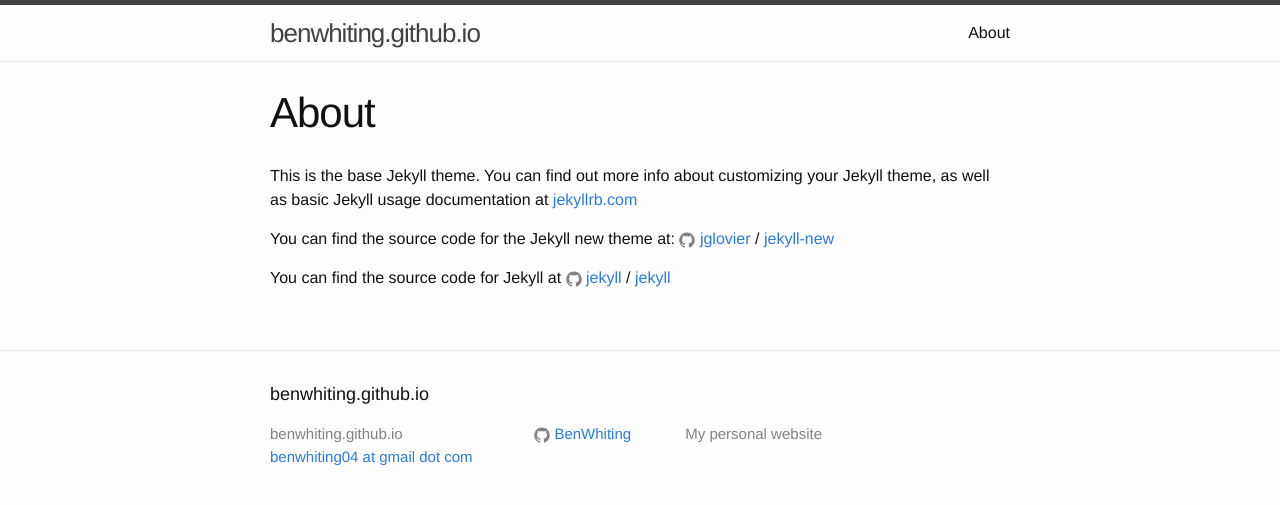
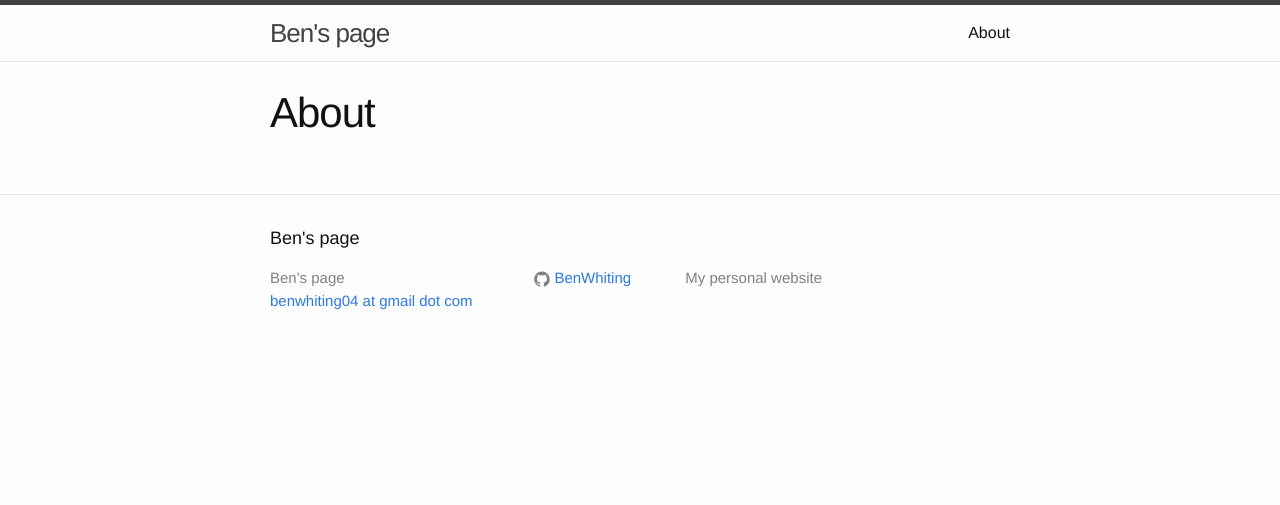
Before and after one commit to BenWhiting/BenWhiting.github.io, a Jekyll site: the page built from about.md, in a window 1280 px wide. Shown: the top 505 px of the page. Built offline with Jekyll 4.4.1, drawn with Linux system fonts in a browser that asks for light colours.

Commit message:
messing with code

```diff
--- a/_config.yml
+++ b/_config.yml
@@ -6,7 +6,7 @@
 # 'jekyll serve'. If you change this file, please restart the server process.
 
 # Site settings
-title: benwhiting.github.io
+title: Ben's page
 description: > # this means to ignore newlines until "baseurl:"
   My personal website
 url: "https://benwhiting.github.io/" # the base hostname & protocol for your site
--- a/about.md
+++ b/about.md
@@ -3,13 +3,3 @@ layout: page
 title: About
 permalink: /about/
 ---
-
-This is the base Jekyll theme. You can find out more info about customizing your Jekyll theme, as well as basic Jekyll usage documentation at [jekyllrb.com](http://jekyllrb.com/)
-
-You can find the source code for the Jekyll new theme at:
-{% include icon-github.html username="jglovier" %} /
-[jekyll-new](https://github.com/jglovier/jekyll-new)
-
-You can find the source code for Jekyll at
-{% include icon-github.html username="jekyll" %} /
-[jekyll](https://github.com/jekyll/jekyll)
```
